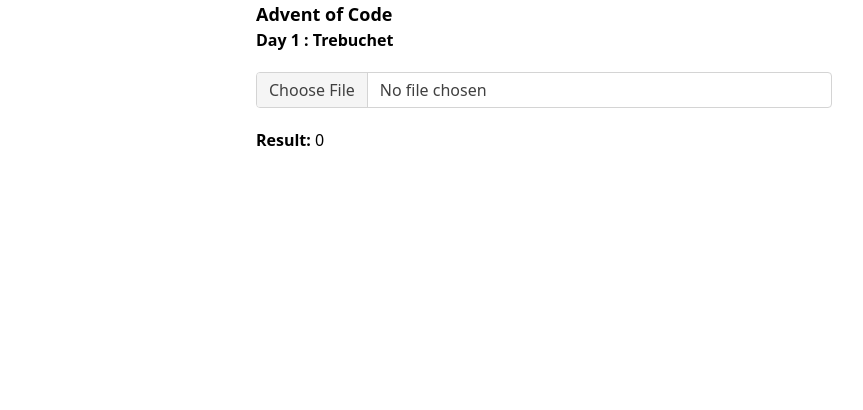
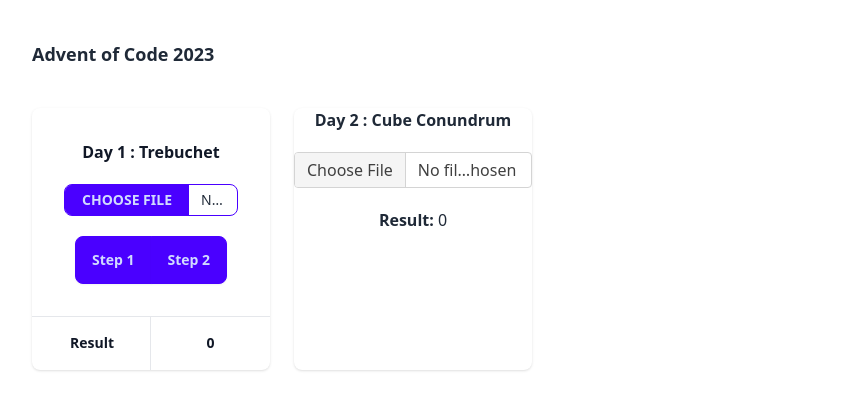
Before and after one commit to hte88/adventofcode, a Vue app: page / in a window 1280 px wide. Shown: the top 410 px of the page, without its empty margins (96-959 px from the left). Built offline with nearby package versions, Linux system fonts and the light colour scheme.

Commit message:
feat: add Daisy ui + refact

```diff
--- a/components.d.ts
+++ b/components.d.ts
@@ -7,7 +7,10 @@
 
 declare module 'vue' {
   export interface GlobalComponents {
+    Card: typeof import('./src/components/commons/Card.vue')['default']
+    CubeConundrum: typeof import('./src/components/Day-2/CubeConundrum.vue')['default']
     HelloWorld: typeof import('./src/components/HelloWorld.vue')['default']
+    InputFile: typeof import('./src/components/commons/InputFile.vue')['default']
     Trebuchet: typeof import('./src/components/Day-1/Trebuchet.vue')['default']
   }
 }
--- a/package.json
+++ b/package.json
@@ -19,6 +19,7 @@
     "@typescript-eslint/parser": "^6.13.2",
     "@vitejs/plugin-vue": "^4.5.0",
     "autoprefixer": "^10.4.16",
+    "daisyui": "^4.4.19",
     "eslint": "^8.55.0",
     "eslint-config-prettier": "^9.1.0",
     "eslint-plugin-import": "^2.29.0",
--- a/src/App.vue
+++ b/src/App.vue
@@ -1,10 +1,25 @@
+<script setup lang="ts">
+import Trebuchet from './components/Day-1/Trebuchet.vue';
+import CubeConundrum from './components/Day-2/CubeConundrum.vue';
+
+const components = [Trebuchet, CubeConundrum];
+</script>
+
 <template>
-  <div class="max-w-xl mx-auto">
+  <div class="max-w-5xl mx-auto py-10">
     <header>
-      <h1 class="text-lg font-semibold">Advent of Code</h1>
+      <h1 class="text-lg font-semibold">Advent of Code 2023</h1>
     </header>
     <main>
-      <Trebuchet />
+      <ul role="list" class="mt-10 grid grid-cols-1 gap-6 sm:grid-cols-2 md:grid-cols-3 lg:grid-cols-4">
+        <li
+          v-for="(name, index) in components"
+          :key="index"
+          class="col-span-1 flex flex-col divide-y divide-gray-200 rounded-lg bg-white text-center shadow"
+        >
+          <component :is="name" />
+        </li>
+      </ul>
     </main>
   </div>
 </template>
--- a/src/components/Day-1/Trebuchet.vue
+++ b/src/components/Day-1/Trebuchet.vue
@@ -74,34 +74,22 @@
   const numbers = resultat
     ?.map((str) => mergeNumbers([...str].filter((x) => (isNumber(x) ? x : ''))))
     ?.filter((num) => Number.isInteger(num));
-  console.log(numbers);
 
   total.value = numbers?.reduce((x, y) => x + y, 0) ?? 0;
 }
 </script>
 <template>
-  <div class="flex flex-col gap-y-5">
-    <p class="font-semibold">Day 1 : Trebuchet</p>
-    <input
-      class="relative m-0 block w-full min-w-0 flex-auto rounded border border-solid border-neutral-300 bg-clip-padding px-3 py-[0.32rem] text-base font-normal text-neutral-700 transition duration-300 ease-in-out file:-mx-3 file:-my-[0.32rem] file:overflow-hidden file:rounded-none file:border-0 file:border-solid file:border-inherit file:bg-neutral-100 file:px-3 file:py-[0.32rem] file:text-neutral-700 file:transition file:duration-150 file:ease-in-out file:[border-inline-end-width:1px] file:[margin-inline-end:0.75rem] hover:file:bg-neutral-200 focus:border-primary focus:text-neutral-700 focus:shadow-te-primary focus:outline-none dark:border-neutral-600 dark:text-neutral-200 dark:file:bg-neutral-700 dark:file:text-neutral-100 dark:focus:border-primary"
-      type="file"
-      @change="handleFileChange"
-    />
-    <button
-      v-if="fileContent"
-      class="inline-block rounded bg-primary px-6 pb-2 pt-2.5 text-xs font-medium uppercase leading-normal text-white bg-blue-600"
-      @click.prevent="stepOne()"
-    >
-      Go step 1
-    </button>
-    <button
-      v-if="fileContent"
-      class="inline-block rounded bg-primary px-6 pb-2 pt-2.5 text-xs font-medium uppercase leading-normal text-white bg-blue-600"
-      @click.prevent="stepTwo()"
-    >
-      Go step 2
-    </button>
-
-    <p><b>Result:</b> {{ total }}</p>
-  </div>
+  <Card title="Day 1 : Trebuchet" :result="total">
+    <template #inputFile>
+      <input
+        type="file"
+        class="file-input file-input-bordered file-input-primary file-input-sm w-full max-w-xs mx-auto"
+        @change="handleFileChange"
+      />
+    </template>
+    <template #actions>
+      <button type="button" class="btn join-item btn-primary" @click.prevent="stepOne()">Step 1</button>
+      <button type="button" class="btn join-item btn-primary" @click.prevent="stepTwo()">Step 2</button>
+    </template>
+  </Card>
 </template>
--- /dev/null
+++ b/src/components/commons/Card.vue
@@ -0,0 +1,42 @@
+<script setup lang="ts">
+defineProps({
+  title: {
+    type: String,
+    required: true,
+  },
+  result: {
+    type: Number,
+    required: true,
+  },
+});
+</script>
+<template>
+  <div class="flex flex-col justify-between h-full">
+    <div class="flex flex-1 flex-col p-8 gap-y-5">
+      <p class="font-semibold text-gray-900">{{ title }}</p>
+      <slot name="inputFile" />
+      <div class="join justify-center">
+        <slot name="actions" />
+      </div>
+    </div>
+
+    <div class="border-t border-gray-200">
+      <div class="-mt-px flex divide-x divide-gray-200">
+        <div class="flex w-0 flex-1">
+          <p
+            class="relative font-semibold -mr-px inline-flex w-0 flex-1 items-center justify-center gap-x-3 rounded-bl-lg border border-transparent py-4 text-sm text-gray-900"
+          >
+            Result
+          </p>
+        </div>
+        <div class="-ml-px flex w-0 flex-1">
+          <p
+            class="relative inline-flex w-0 flex-1 items-center justify-center gap-x-3 rounded-br-lg border border-transparent py-4 text-sm font-semibold text-gray-900"
+          >
+            {{ result }}
+          </p>
+        </div>
+      </div>
+    </div>
+  </div>
+</template>
--- a/tailwind.config.js
+++ b/tailwind.config.js
@@ -4,5 +4,5 @@
   theme: {
     extend: {},
   },
-  plugins: [],
+  plugins: [require("daisyui")],
 };
```
Also changed, not shown: 1 other file (tests, documents, lock files or other folders).
